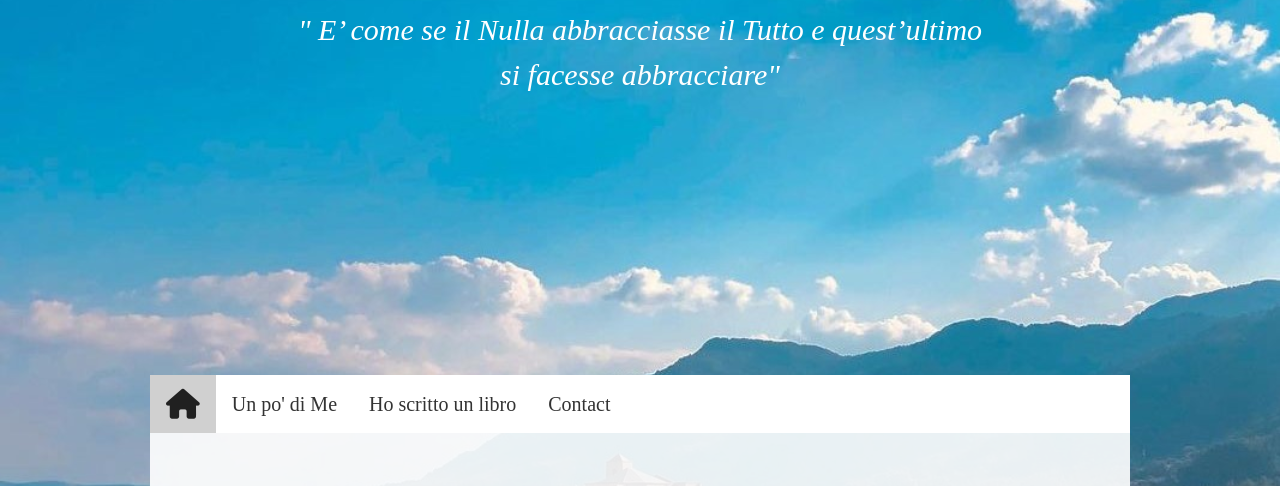
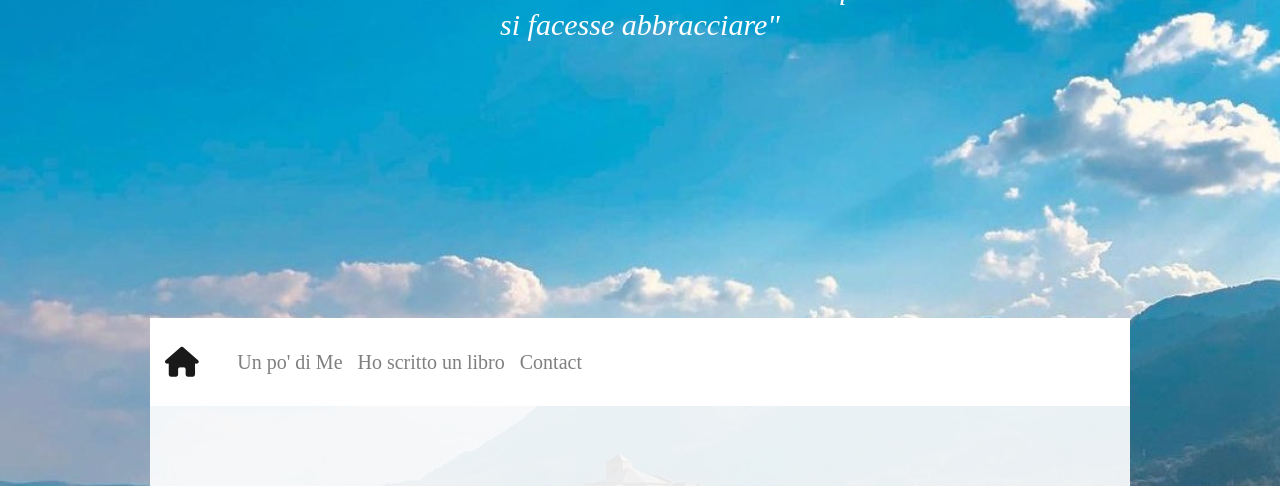
Before and after one commit to DavideFox/BasicWebBuildingFrontEnd, a plain HTML site: page Aurelia/index.html in a window 1280 px wide. Shown: the part 198-684 px from the top of the page. Drawn offline with nearby package versions, Linux system fonts and the light colour scheme; a web font is replaced by a local one.

Commit message:
bootstrap navbar

```diff
--- a/Aurelia/index.html
+++ b/Aurelia/index.html
@@ -8,7 +8,12 @@
 		<!-- my.CSS -->
 		<link href="my.css" rel="stylesheet" />
 		<!-- W3.CSS -->
-		<link href="W3.css" rel="stylesheet" />
+        <link href="W3.css" rel="stylesheet" />
+        <!-- Bootstrap 4 -->
+        <link href="https://maxcdn.bootstrapcdn.com/bootstrap/4.5.2/css/bootstrap.min.css" rel="stylesheet" />
+        <script src="https://ajax.googleapis.com/ajax/libs/jquery/3.5.1/jquery.min.js"></script>
+        <script src="https://cdnjs.cloudflare.com/ajax/libs/popper.js/1.16.0/umd/popper.min.js"></script>
+        <script src="https://maxcdn.bootstrapcdn.com/bootstrap/4.5.2/js/bootstrap.min.js"></script>
 		<!-- Font awesome 5  -->
         <script src='https://kit.fontawesome.com/a076d05399.js'></script>
         <!-- cursive font -->
@@ -32,7 +37,7 @@
             }
         }*/
 
-        h5, h4, h2, body {
+        h5, h4, h2, body, i {
             font-family:"Gentium Book Basic",serif;
             color: #404040
         }
@@ -68,26 +73,26 @@
 
     <div class="my-container w3-content" >
 
-        <!-- Navigation (Sticky, after his position, it stays on Top) -->
-        <div class="my-navbar" id="myTopnav">
-            <a class="my-navbar fa fa-home active" href="#home" style="font-size:30px"> </a>
-            <a class="my-navbar" href="#about">Un po' di Me</a>
-            <a class="my-navbar" href="#libro">Ho scritto un libro</a>
-            <a class="my-navbar" href="#contact">Contact</a>
-            <a class="my-navbar icon" href="javascript:void(0);" onclick="myFunction()">
-                <i class="fa fa-bars"></i>
-            </a>
-            <script>
-                function myFunction() {
-                var x = document.getElementById("myTopnav");
-                if (x.className === "my-navbar") {
-                    x.className += " responsive";
-                } else {
-                    x.className = "my-navbar";
-                }
-                }
-            </script>
-        </div>
+        <nav class="navbar navbar-expand-md  bg-white navbar-light sticky-top" >
+            <a class="navbar-brand fa fa-home active" href="#home" style="font-size:30px;"> </a>
+            <button class="navbar-toggler" type="button" data-toggle="collapse" data-target="#collapsibleNavbar">
+                <span class="navbar-toggler-icon"></span>
+            </button>
+            <div class="collapse navbar-collapse" style="  text-align: center;
+                padding: 14px 16px; text-decoration: none; font-size: 20px;" id="collapsibleNavbar">
+                <ul class="navbar-nav">
+                    <li class="nav-item">
+                        <a class="nav-link" href="#about">Un po' di Me</a>
+                    </li>
+                    <li class="nav-item">
+                        <a class="nav-link" href="#libro">Ho scritto un libro</a>
+                    </li>
+                    <li class="nav-item">
+                        <a class="nav-link" href="#contact">Contact</a>
+                    </li>
+                </ul>
+            </div>
+        </nav>
 
         <!-- Start Content ------------------------------------------------------- -->
         <div class="my-margin ">
@@ -111,7 +116,7 @@
                         <div style="font-size: 30px;">
                             <a  href="https://it-it.facebook.com/aurelia.merola.31" target="_blank"
                                 style="  text-decoration: none;">
-                                <i class="fab fa-facebook-square w3-hover-opacity"></i>
+                                <i class="fab fa-facebook-square w3-hover-opacity" style="color: #404040"></i>
                             </a>
                             <a href="https://www.instagram.com/_ailerualorem_/"  target="_blank"
                                 style="  text-decoration: none;">
--- a/Aurelia/my.css
+++ b/Aurelia/my.css
@@ -18,7 +18,7 @@
 	padding-left: 9px;
 }
 
-/* IMMAGINI LLINEATE SON IL TESTO */
+/* IMMAGINI ALLINEATE CON IL TESTO */
 .alignleft { float: left; padding: 15px 15px 15px 0; }
 .alignright { float: right; padding: 15px 0 15px 15px; }
 
```
Also changed, not shown: Aurelia/provvisorio.html (+28 -23 lines).
